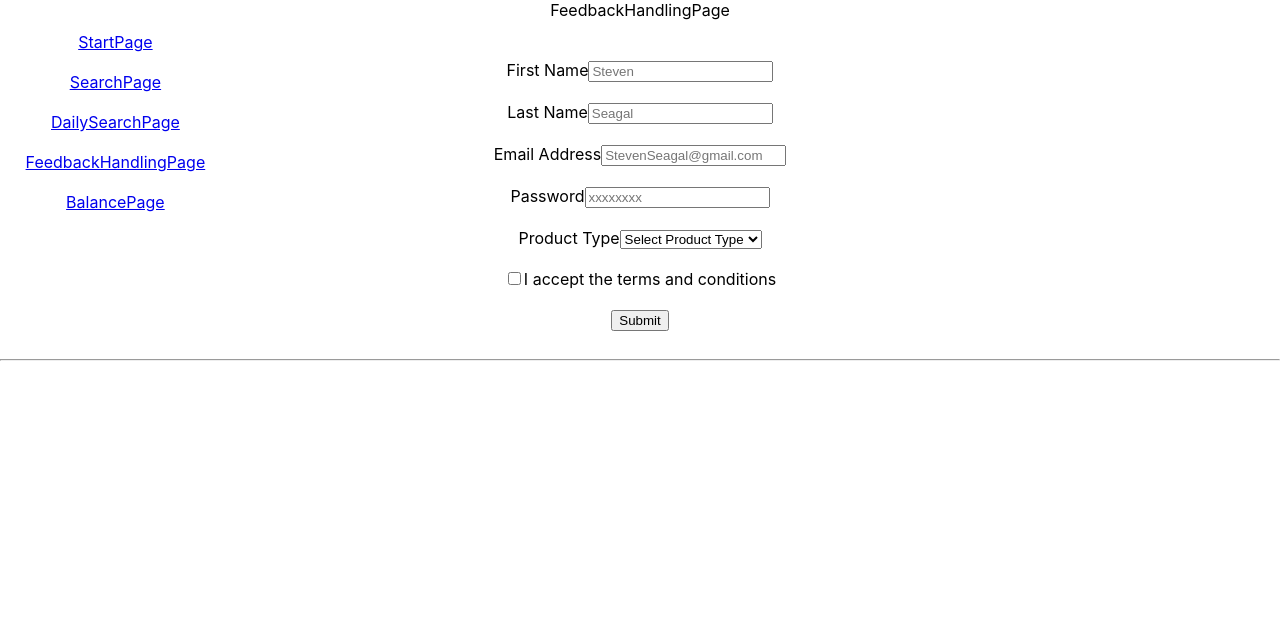
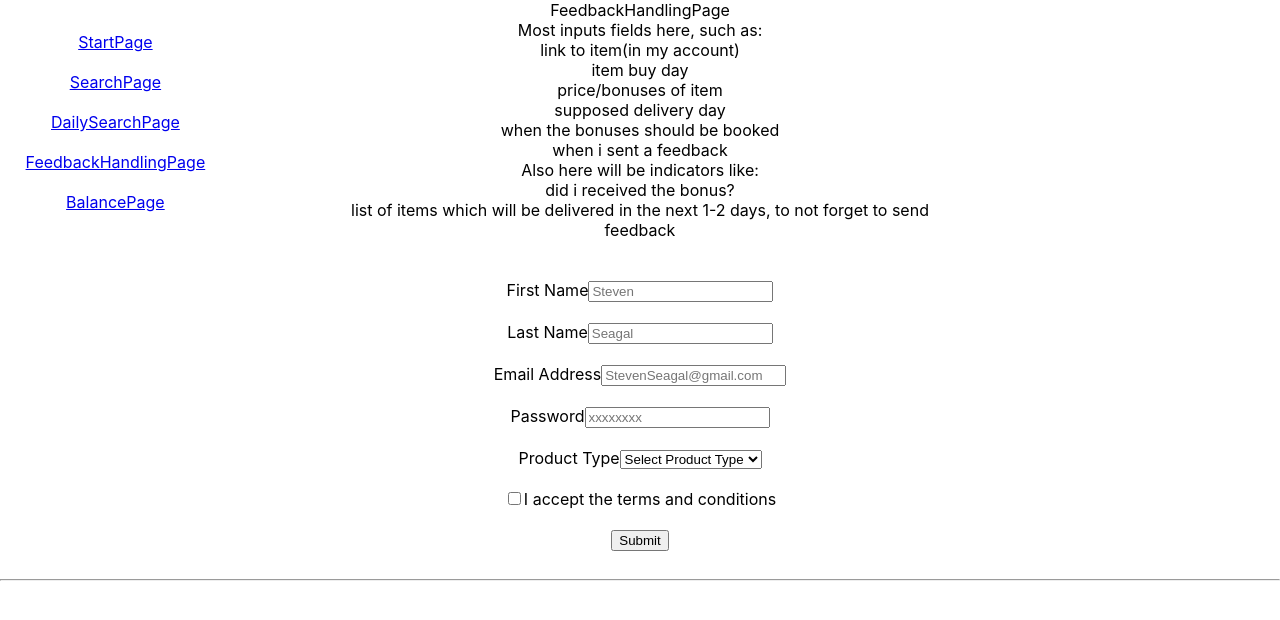
Before and after one commit to IvanGerman/OzonParsingFrontend, a React (Create React App) app: page /feedbackHandlingPage in a window 1280 px wide. Shown: the top 620 px of the page. Built offline with nearby package versions, Linux system fonts and the light colour scheme.

Commit message:
feat: describe features of each page, add css files to each page

```diff
--- /dev/null
+++ b/src/components/BalancePage/BalancePage.css
@@ -0,0 +1,4 @@
+.balance-page p {
+  max-width: 50vw;
+  margin: 0 auto;
+}
--- a/src/components/BalancePage/BalancePage.tsx
+++ b/src/components/BalancePage/BalancePage.tsx
@@ -1,5 +1,6 @@
 import { Navigate, NavLink } from "react-router-dom";
 import { useLocation, useNavigate, useParams } from "react-router-dom";
+import './BalancePage.css';
 
 const BalancePage = (props) => { console.log('props--',props);
 
@@ -25,8 +26,12 @@ const BalancePage = (props) => { console.log('props--',props);
   };
 
   return (
-    <div className="stats-page">
-      BalancePage
+    <div className="balance-page">
+      <p>BalancePage</p>
+      <p>All expenses, bonuses, overall income
+      data about expenses for bought items and received bonuses will get here from FeedbackHandlingPage,
+      incomes data will be added via input window.</p>
+      <p>Balance will look probably like a monthly result with 3 parameters(expenses in this month,bonuses in this month, incomes in this month) and overall saldo/balance</p>
       <div></div>
       <br/>
       <button onClick={useNavigateComponent}>Navigate Component</button>
--- /dev/null
+++ b/src/components/DailySearchPage/DailySearchPage.css
@@ -0,0 +1,4 @@
+.daily-search-page p {
+  max-width: 50vw;
+  margin: 0 auto;
+}
--- a/src/components/DailySearchPage/DailySearchPage.tsx
+++ b/src/components/DailySearchPage/DailySearchPage.tsx
@@ -1,7 +1,7 @@
 import { useFormik } from 'formik';
 import * as Yup from 'yup';
 import { ErrorMessage, Field, Form, Formik } from 'formik';
-
+import './DailySearchPage.css';
 
 
 const DailySearchPage = (props) => {
@@ -49,8 +49,10 @@ const DailySearchPage = (props) => {
   });
 
   return (
-    <div>
-      DailySearchPage
+    <div className="daily-search-page">
+      <p>DailySearchPage</p>
+      <p>Here will be a list with all the links and a button to get on push a global bonus searching over all these links </p>
+      <p>Only the best results will be shown in descending order</p>
     <form onSubmit={formik.handleSubmit}>
       <br/><br/>
       <label htmlFor="firstName">First Name</label>
--- /dev/null
+++ b/src/components/FeedbackHandlingPage/FeedbackHandlingPage.css
@@ -0,0 +1,4 @@
+.feedback-handling-page p {
+  max-width: 50vw;
+  margin: 0 auto;
+}
--- a/src/components/FeedbackHandlingPage/FeedbackHandlingPage.tsx
+++ b/src/components/FeedbackHandlingPage/FeedbackHandlingPage.tsx
@@ -1,6 +1,7 @@
 import { useFormik } from 'formik';
 import * as Yup from 'yup';
 import { ErrorMessage, Field, Form, Formik } from 'formik';
+import './FeedbackHandlingPage.css';
 
 
 
@@ -49,8 +50,18 @@ const FeedbackHandlingPage = (props) => {
   });
 
   return (
-    <div>
-      FeedbackHandlingPage
+    <div className="feedback-handling-page">
+      <p>FeedbackHandlingPage</p>
+      <p>Most inputs fields here, such as:</p>
+      <p>link to item(in my account)</p>
+      <p>item buy day</p>
+      <p>price/bonuses of item</p>
+      <p>supposed delivery day</p>
+      <p>when the bonuses should be booked</p>
+      <p>when i sent a feedback</p>
+      <p>Also here will be indicators like:</p>
+      <p>did i received the bonus?</p>
+      <p>list of items which will be delivered in the next 1-2 days, to not forget to send feedback</p>
     <form onSubmit={formik.handleSubmit}>
       <br/><br/>
       <label htmlFor="firstName">First Name</label>
--- /dev/null
+++ b/src/components/SearchPage/SearchPage.css
@@ -0,0 +1,4 @@
+.search-page p {
+  max-width: 50vw;
+  margin: 0 auto;
+}
--- a/src/components/SearchPage/SearchPage.tsx
+++ b/src/components/SearchPage/SearchPage.tsx
@@ -1,6 +1,7 @@
 import { useFormik } from 'formik';
 import * as Yup from 'yup';
 import { ErrorMessage, Field, Form, Formik } from 'formik';
+import './SearchPage.css';
 
 
 
@@ -49,8 +50,10 @@ const SearchPage = (props) => {
   });
 
   return (
-    <div>
-      SearchPage
+    <div className="search-page">
+      <p>SearchPage</p>
+      <p>Here we send a link of special item searching results or a link to an online-store,should be 1 text input element here for that</p>
+      <p>Under this input element the result of the search will be shown in descending order of bonusValue - itemsPrice difference</p>
     <form onSubmit={formik.handleSubmit}>
       <br/><br/>
       <label htmlFor="firstName">First Name</label>
--- /dev/null
+++ b/src/components/StartPage/StartPage.css
@@ -0,0 +1,4 @@
+.start-page p {
+  max-width: 50vw;
+  margin: 0 auto;
+}
--- a/src/components/StartPage/StartPage.tsx
+++ b/src/components/StartPage/StartPage.tsx
@@ -1,7 +1,10 @@
+import './StartPage.css';
+
 export const StartPage = (props) => {
   return (
-    <div>
-      StartPage
+    <div className="start-page">
+      <p>StartPage</p>
+      <p>On this page will be a button for proving a parsing settings, we test each time whether the parsing process runs properly</p>
       <p>{props.startPageData[0].key1}</p>
       <p>{props.startPageData[1].key2}</p>
     </div>
```
